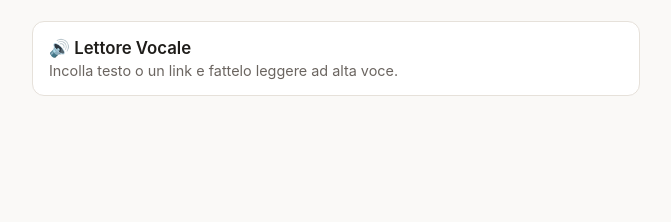
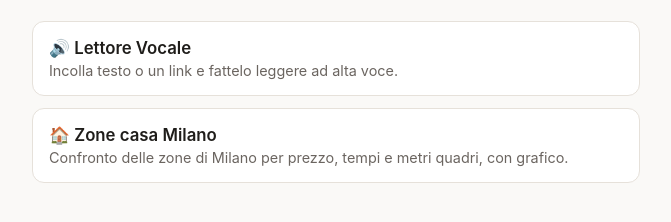
Before and after one commit to MarcoRed/Taschino, a plain HTML site: page index.html in a window 1280 px wide. Shown: the part 96-318 px from the top of the page, without its empty margins (304-975 px from the left). Drawn offline with Linux system fonts and the light colour scheme.

Commit message:
Aggiunge card cerca-casa alla home page
Co-Authored-By: Claude Haiku 5.5 <noreply@anthropic.com>
Claude-Session: https://claude.ai/code/session_01AUxdvqwtHcCDrL7kQXhHRS

```diff
--- a/index.html
+++ b/index.html
@@ -57,6 +57,11 @@
     <div class="tool-desc">Incolla testo o un link e fattelo leggere ad alta voce.</div>
   </a>
 
+  <a class="tool-card" href="cerca-casa/">
+    <div class="tool-title">🏠 Zone casa Milano</div>
+    <div class="tool-desc">Confronto delle zone di Milano per prezzo, tempi e metri quadri, con grafico.</div>
+  </a>
+
   <!-- Aggiungi qui nuove card man mano che aggiungi tool -->
 </body>
 </html>
```
